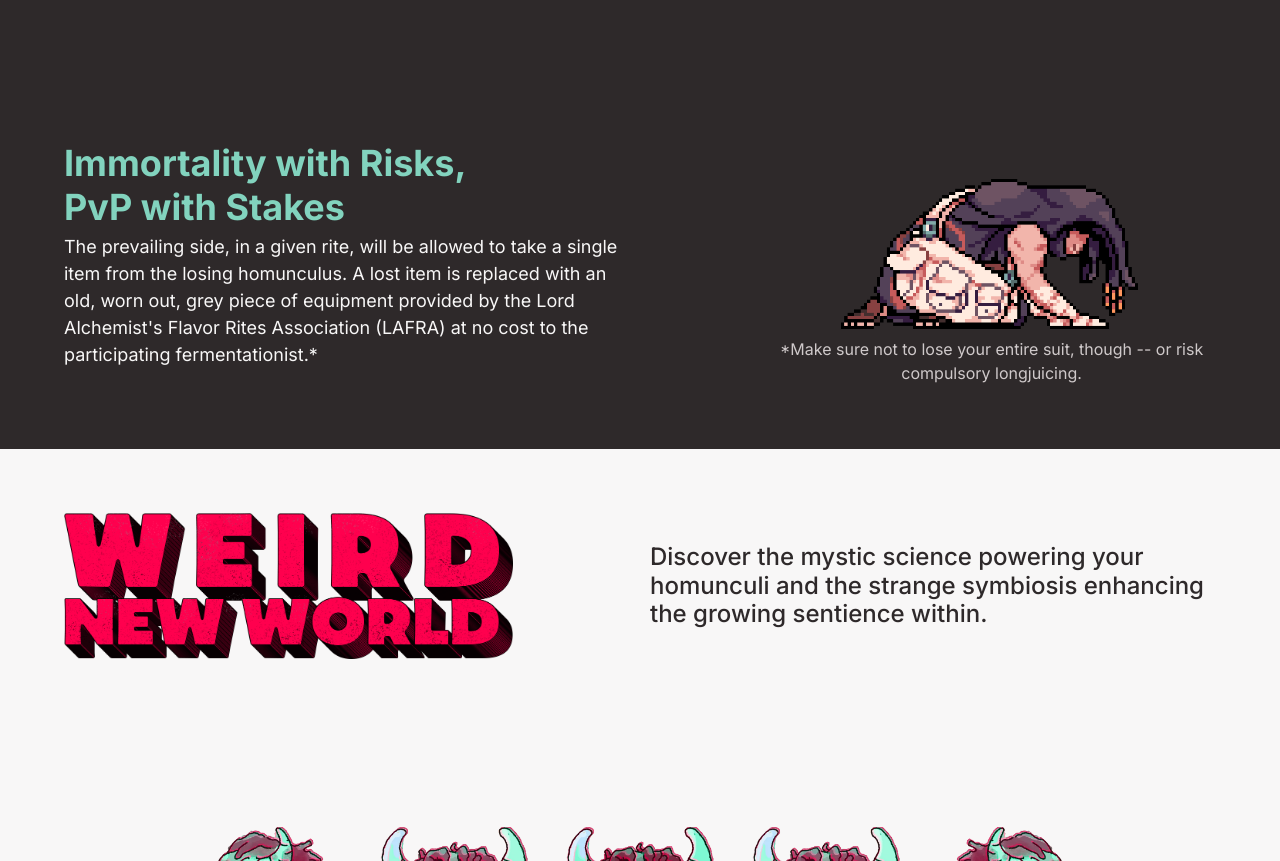
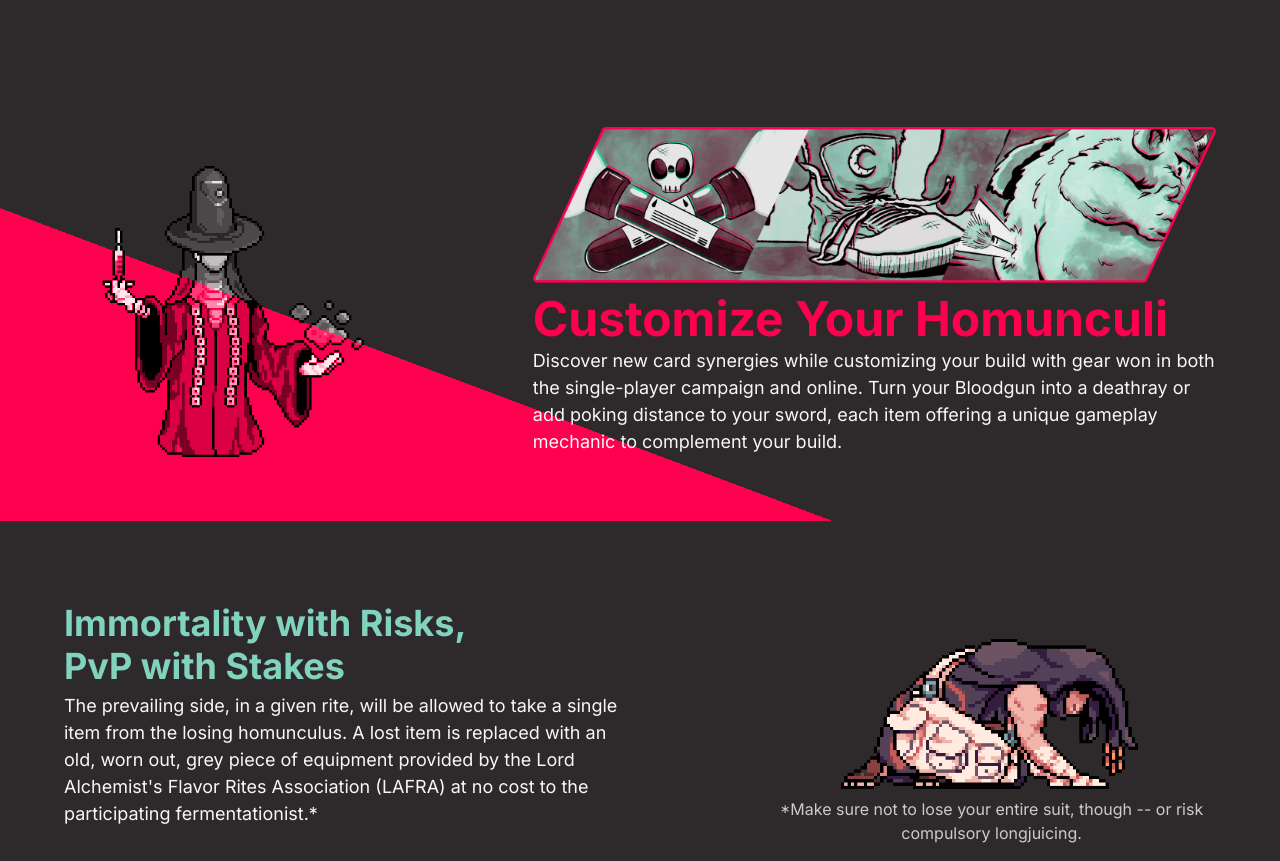
Before and after one commit to ronniekram/yybg, an Astro site: page / in a window 1280 px wide. Shown: the part 2560-3421 px from the top of the page. Built offline with nearby package versions, Linux system fonts and the light colour scheme; Astro itself is replaced by a stand-in of ours.

Commit message:
feat: customize

```diff
--- /dev/null
+++ b/src/components/sections/Customize.astro
@@ -0,0 +1,44 @@
+---
+import { Image } from "astro:assets";
+import alchemist from "@assets/graphics/gif/alchemist.gif";
+import customize from "@assets/graphics/customize.webp";
+---
+
+<section>
+  <div class="wrapper base">
+    <div class="left">
+      <Image src={alchemist} alt="" loading="lazy" class="w-full h-auto mix-blend-luminosity" />
+    </div>
+    <div class="right h-full flex flex-col justify-center gap-y-1">
+      <Image src={customize} alt="" class="w-full h-auto" loading="lazy" />
+      <h2 class="heading">Customize Your Homunculi</h2>
+      <p class="p-body">
+        Discover new card synergies while customizing your build with gear won in both the
+        single-player campaign and online. Turn your Bloodgun into a deathray or add poking distance
+        to your sword, each item offering a unique gameplay mechanic to complement your build.
+      </p>
+    </div>
+  </div>
+</section>
+
+<style>
+  section {
+    @apply py-10 xl:py-16 place-content-center bg-red-BL;
+  }
+
+  .left {
+    @apply col-span-6 sm:col-span-3 lg:col-span-4 xl:col-span-3 2xl:col-span-4 order-2 sm:order-1;
+  }
+
+  .right {
+    @apply col-span-6 sm:col-span-5 lg:col-span-6 xl:col-start-5 2xl:col-span-7 2xl:col-start-6 order-1 sm:order-2;
+  }
+
+  .heading {
+    @apply text-red-500 font-bold text-center text-balance sm:text-left text-2xl md:text-3xl lg:text-4xl xl:text-5xl 3xl:text-6xl pt-2;
+  }
+
+  .p-body {
+    @apply text-center sm:text-left text-sm lg:text-base xl:text-lg 2xl:text-xl;
+  }
+</style>
--- a/src/pages/index.astro
+++ b/src/pages/index.astro
@@ -6,6 +6,7 @@ import Steam from "@components/banners/Steam.astro";
 import Fermentationist from "@components/sections/Fermentationist.astro";
 import SimpleKit from "@components/sections/SimpleKit.astro";
 import SlashDash from "@components/sections/SlashDash.astro";
+import Customize from "@components/sections/Customize.astro";
 import Immortality from "@components/sections/Immortality.astro";
 import WeirdWorld from "@components/sections/WeirdWorld.astro";
 import Surreal from "@components/sections/Surreal.astro";
@@ -21,6 +22,7 @@ import Surreal from "@components/sections/Surreal.astro";
   <Fermentationist />
   <SimpleKit />
   <SlashDash />
+  <Customize />
   <Immortality />
   <WeirdWorld />
   <!-- ADD PARRALAX CARD HOVER EFFECT TO IMG -->
--- a/tailwind.config.mjs
+++ b/tailwind.config.mjs
@@ -101,7 +101,7 @@ export default {
 			},
 			backgroundImage: {
 				"red-TL": `linear-gradient(144.38deg, #ff004e 33.1%, #2e292a 33.1%)`,
-				"red-BL": `linear-gradient(36.9deg, #FF004E 30.15%, #2E292A 30.15%)`,
+				"red-BL": `linear-gradient(20.59deg, #FF004E 33.25%, #2E292A 33.25%)`,
 			},
     },
 	},
```
